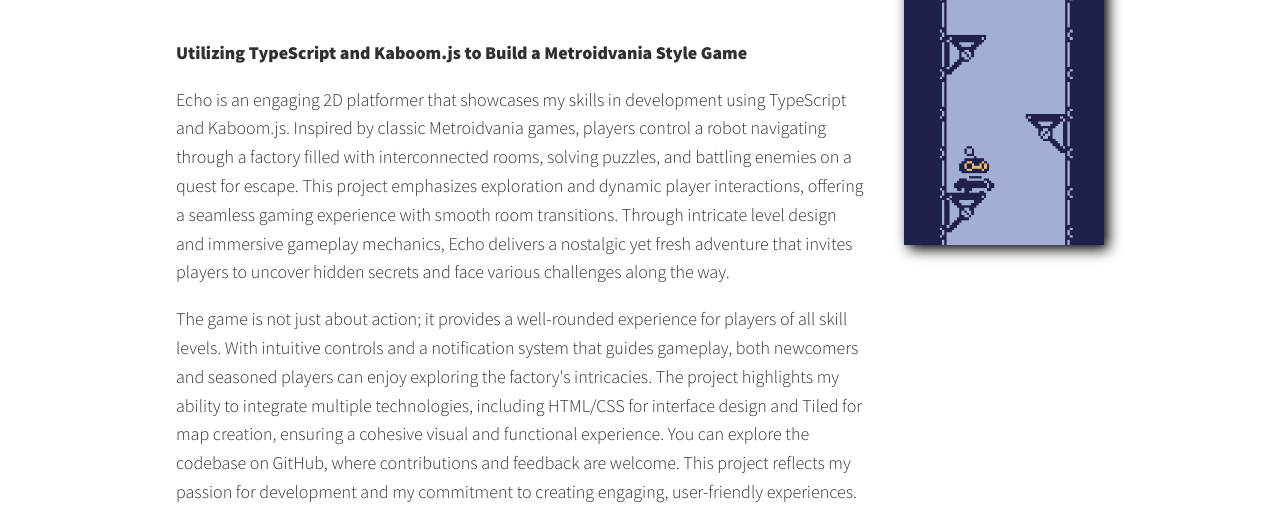
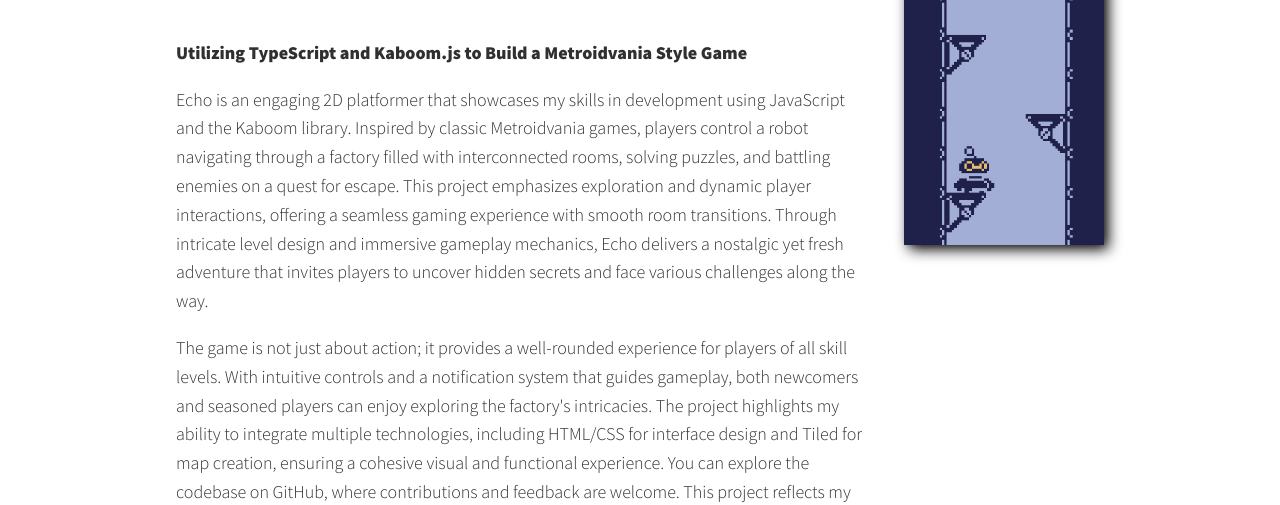
Before and after one commit to jercowd/jercowd.github.io, a plain HTML site: page portfolio02.html in a window 1280 px wide. Shown: the part 300-805 px from the top of the page. Drawn offline with nearby package versions, Linux system fonts and the light colour scheme.

Commit message:
Update portfolio02.html

```diff
--- a/portfolio02.html
+++ b/portfolio02.html
@@ -43,8 +43,8 @@
       <div class="about-me__body">
         <p><strong>Utilizing TypeScript and Kaboom.js to Build a Metroidvania Style Game</strong></p>
         <p>
-          Echo is an engaging 2D platformer that showcases my skills in development using TypeScript
-          and Kaboom.js. Inspired by classic Metroidvania games, players control a robot navigating through
+          Echo is an engaging 2D platformer that showcases my skills in development using JavaScript
+          and the Kaboom library. Inspired by classic Metroidvania games, players control a robot navigating through
           a factory filled with interconnected rooms, solving puzzles, and battling enemies on a quest for
           escape. This project emphasizes exploration and dynamic player interactions, offering a seamless
           gaming experience with smooth room transitions. Through intricate level design and immersive
```
